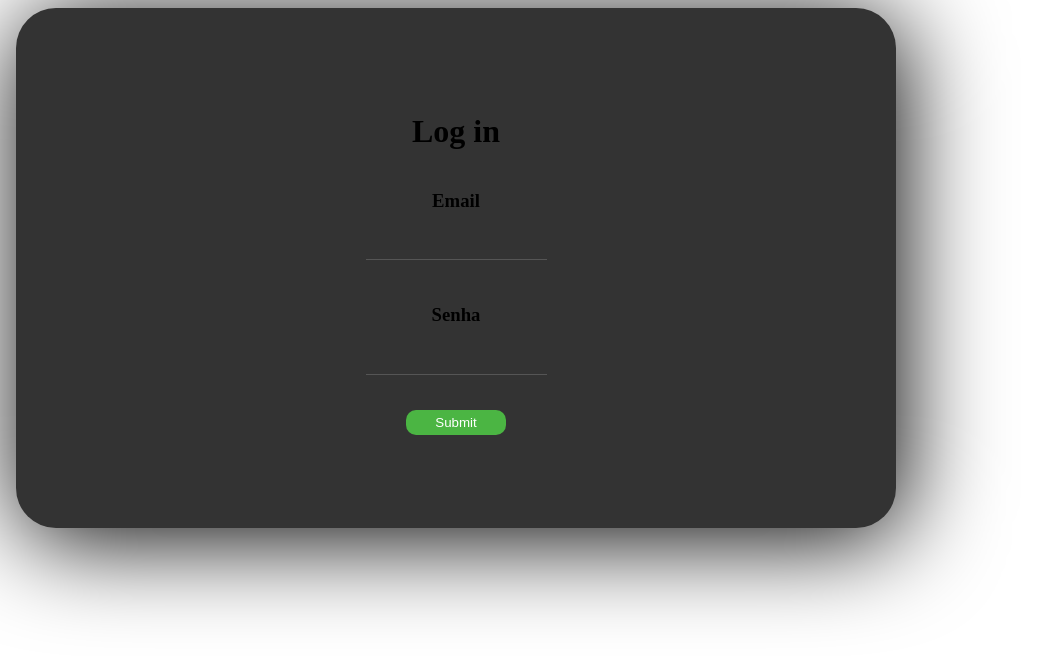
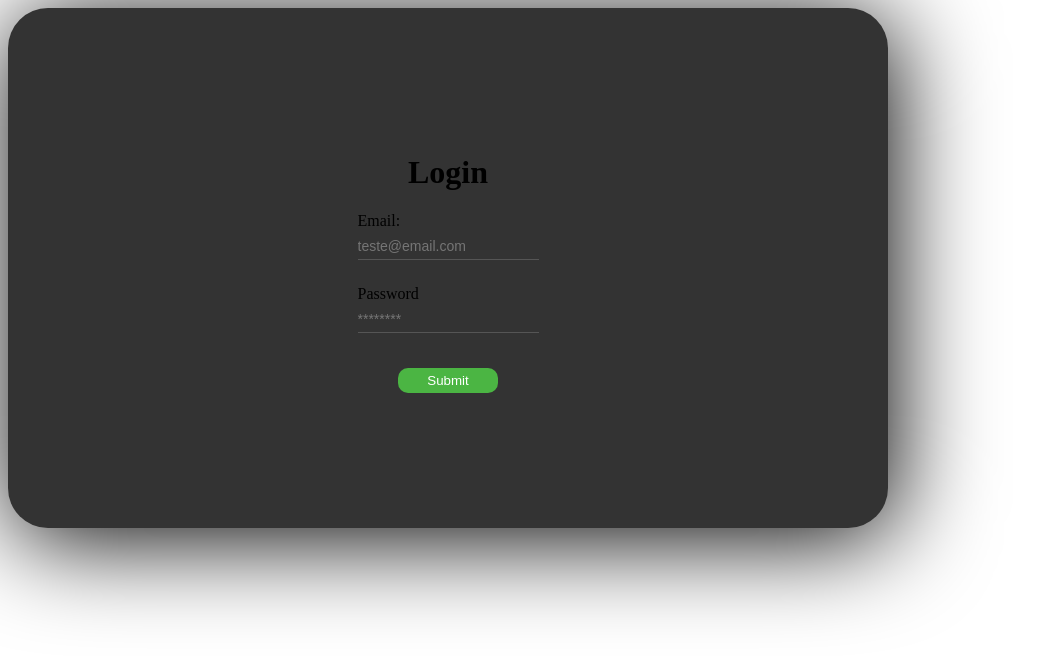
Before and after one commit to keven157751/Ignite_Timer, a React (Vite) app: page /Login in a window 1280 px wide. Shown: the top 656 px of the page, without its empty margins (0-1043 px from the left). Built offline with nearby package versions, Linux system fonts and the light colour scheme.

Commit message:
feat: Adjust validation of Login: email and Password

```diff
--- a/package.json
+++ b/package.json
@@ -10,11 +10,14 @@
     "preview": "vite preview"
   },
   "dependencies": {
+    "@hookform/resolvers": "^3.9.0",
     "axios": "^1.7.7",
     "react": "^18.2.0",
     "react-dom": "^18.2.0",
+    "react-hook-form": "^7.53.0",
     "react-router-dom": "^6.26.2",
-    "styled-components": "^6.1.1"
+    "styled-components": "^6.1.1",
+    "zod": "^3.23.8"
   },
   "devDependencies": {
     "@types/react": "^18.2.15",
--- a/src/assets/components/Button/button.tsx
+++ b/src/assets/components/Button/button.tsx
@@ -1,6 +1,7 @@
+import type { ButtonHTMLAttributes } from "react";
 import { ButtonContainer, ButtonVariant } from "./Button.styles";
 
-interface ButtonProps {
+interface ButtonProps extends ButtonHTMLAttributes<HTMLButtonElement> {
     variant?: ButtonVariant;
     children?: String;
 }
--- a/src/assets/components/InputText/InputText.styles.ts
+++ /dev/null
@@ -1,34 +0,0 @@
-import styled from 'styled-components';
-import { theme } from '../styles/themes/theme';
-
-const inputVariants = {
-    search: Boolean,
-    email: Boolean,
-    password: Boolean
-}
-
-export const InputContainer = styled.div`
-	position: relative;
-	margin-bottom: 25px;
-
-    input:focus{
-        border: none;
-        outline: none;
-        border-bottom:1px solid green;
-    }
-
-    input:focus ~ label, input:valid ~ label{
-        top: -12px;
-        font-size: 10px;
-    }
-`
-
-export const InputMain = styled.input`
-    border: 0;
-    border-bottom: 1px solid #555;
-    background: transparent;
-    width: 100%;
-    padding: 8px 0 5px 0;
-    font-size: 14px;
-    color: #fff;
-`
--- a/src/assets/components/InputText/InputText.tsx
+++ /dev/null
@@ -1,16 +0,0 @@
-import { InputMain, InputContainer} from "./InputText.styles"
-
-interface InputProps {
-    children?: String;
-}
-
-export function Input({children = ''}:InputProps) {
-    return (
-    <>
-        <InputContainer>
-            <InputMain>
-            </InputMain>
-        </InputContainer>
-    </>
-    )
-}
--- /dev/null
+++ b/src/assets/components/InputText/index.tsx
@@ -0,0 +1,63 @@
+import { forwardRef, InputHTMLAttributes } from "react"
+import { styled } from "styled-components";
+
+interface InputProps extends InputHTMLAttributes<HTMLInputElement> {
+  label?: string,
+  errorMessage?: string
+}
+
+export const Divmain = styled.div`
+  display: flex;
+  flex-direction: column;
+  gap: 1;
+`;
+
+export const Divmain2 = styled.div`
+  display: flex;
+  align-items: center;
+  justify-content: space-between;
+`;
+
+export const InputContainer = styled.div`
+	position: relative;
+	margin-bottom: 25px;
+
+    input:focus{
+        border: none;
+        outline: none;
+        border-bottom:1px solid green;
+    }
+
+    input:focus ~ label, input:valid ~ label{
+        top: -12px;
+        font-size: 10px;
+    }
+`
+
+export const InputMain = styled.input`
+    border: 0;
+    border-bottom: 1px solid #555;
+    background: transparent;
+    width: 100%;
+    padding: 8px 0 5px 0;
+    font-size: 14px;
+    color: #fff;
+`;
+
+export const Input = forwardRef<HTMLInputElement, InputProps>(
+  ({ label, errorMessage, ...rest }, ref) => {
+    return (
+        <Divmain>
+         {label || errorMessage ? (
+          <Divmain2>
+            <span>{label}</span>
+            <span>{errorMessage}</span>
+          </Divmain2>
+         ) : null}
+         <InputContainer>
+          <InputMain {...rest} ref={ref} />
+         </InputContainer>
+        </Divmain>
+    )
+  },
+)
--- a/src/assets/pages/Login/Login.tsx
+++ b/src/assets/pages/Login/Login.tsx
@@ -1,18 +1,58 @@
 import { LoginContainer } from "./Login.styles";
-import { Input } from "../../components/InputText/InputText";
 import { Button } from "../../components/Button/button";
+import { Input } from "../../components/InputText";
+import { useForm } from 'react-hook-form';
+import { zodResolver } from '@hookform/resolvers/zod';
+import { z } from 'zod';
+import { useNavigate } from "react-router-dom";
 
-export function Login () {
+const formSchema = z.object({
+  email: z.string().email({ message: 'Email inválido' }),
+  password: z.string().min(6, { message: 'Senha inválida' }),
+})
+
+type FormSchema = z.infer<typeof formSchema>
+
+export function Login() {
+  const navigate = useNavigate()
+  const {
+    register,
+    handleSubmit,
+    formState: { errors },
+  } = useForm<FormSchema>({
+    mode: 'onBlur',
+    resolver: zodResolver(formSchema),
+  })
+
+  const onSubmit = handleSubmit((data) => {
+    console.log(data)
+    navigate("/settings")
+  })
+
   return (
-    <body>
+    <main>
+      <form onSubmit={onSubmit}>
         <LoginContainer>
-        <h1>Log in</h1>
-        <h3>Email</h3><Input />
-        <h3>Senha</h3><Input />
-          <Button variant="sucess" >
+        <h1>Login</h1>
+        <Input
+            {...register('email')}
+            type="text"
+            label="Email:"
+            errorMessage={errors.email?.message}
+            placeholder="teste@email.com"
+          />
+        <Input
+            {...register('password')}
+            type="text"
+            label="Password"
+            errorMessage={errors.password?.message}
+            placeholder="********"
+        />
+          <Button variant="sucess" type="submit">
             Submit
           </Button>
         </LoginContainer>
-    </ body>
+      </form>
+    </ main>
   )
 }
--- a/src/assets/pages/Settings/Settings.tsx
+++ b/src/assets/pages/Settings/Settings.tsx
@@ -2,11 +2,9 @@ import App from "../../../App";
 
 export function Settings() {
   return (
-    <div>
-      <App>
-      {/* <h1>Settings</h1> */}
-      </App>
+    <form>
+      <h1>Hola</h1>
 
-    </div>
+    </form>
   )
 }
```
Also changed, not shown: 1 other file (tests, documents, lock files or other folders).
